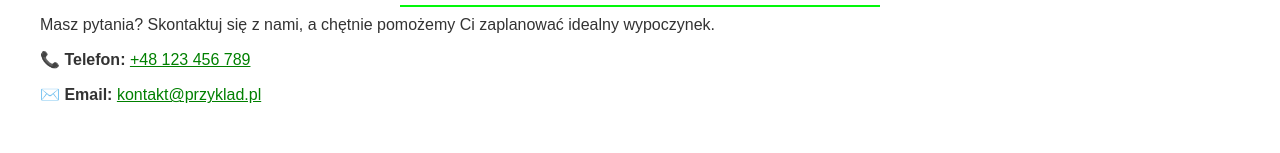
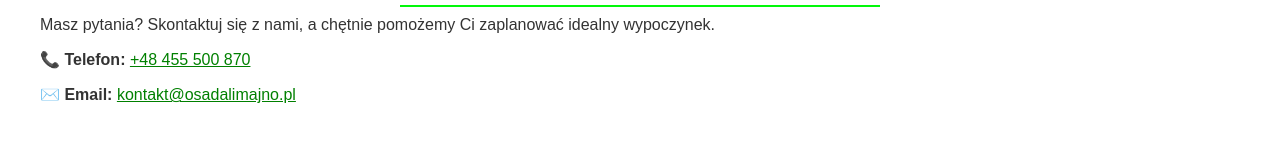
Before and after one commit to Stahson/Limajnotest, a website: page index.html in a window 1280 px wide. Shown: the part 1547-1700 px from the top of the page. Drawn offline with Linux system fonts and the light colour scheme.

Commit message:
poprawa_mail

```diff
--- a/index.html
+++ b/index.html
@@ -397,10 +397,10 @@
     <p>Masz pytania? Skontaktuj się z nami, a chętnie pomożemy Ci zaplanować idealny wypoczynek.</p>
     <div class="contact-info">
         <p>
-            <span class="icon" style="color: black;">📞</span> <strong>Telefon:</strong> <a href="tel:+48123456789" style="text-decoration: underline; color: green;">+48 123 456 789</a>
+            <span class="icon" style="color: black;">📞</span> <strong>Telefon:</strong> <a href="tel:+48123456789" style="text-decoration: underline; color: green;">+48 455 500 870</a>
         </p>
         <p>
-            <span class="icon">✉️</span> <strong>Email:</strong> <a href="mailto:kontakt@przyklad.pl" style="text-decoration: underline; color: green;">kontakt@przyklad.pl</a>
+            <span class="icon">✉️</span> <strong>Email:</strong> <a href="mailto:kontakt@osadalimajno.pl" style="text-decoration: underline; color: green;">kontakt@osadalimajno.pl</a>
         </p>
     </div>
 </section>
```
